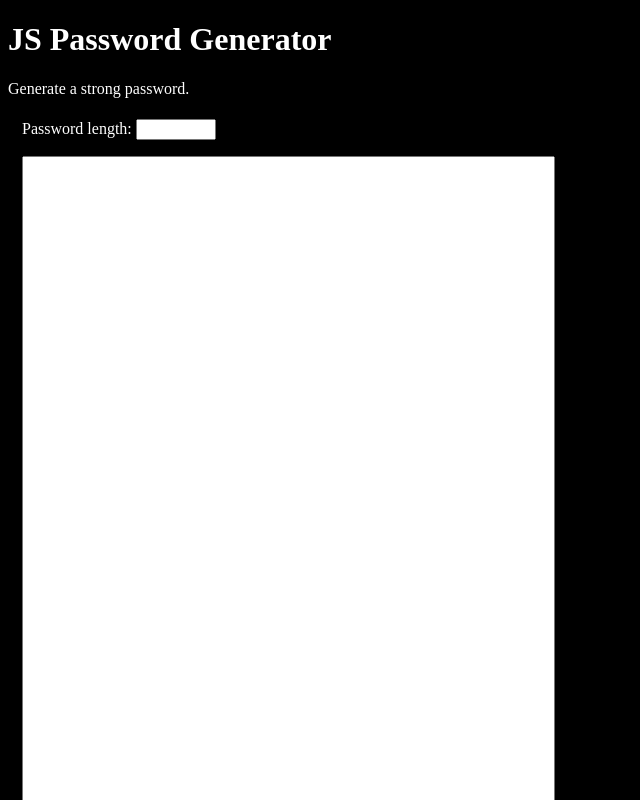
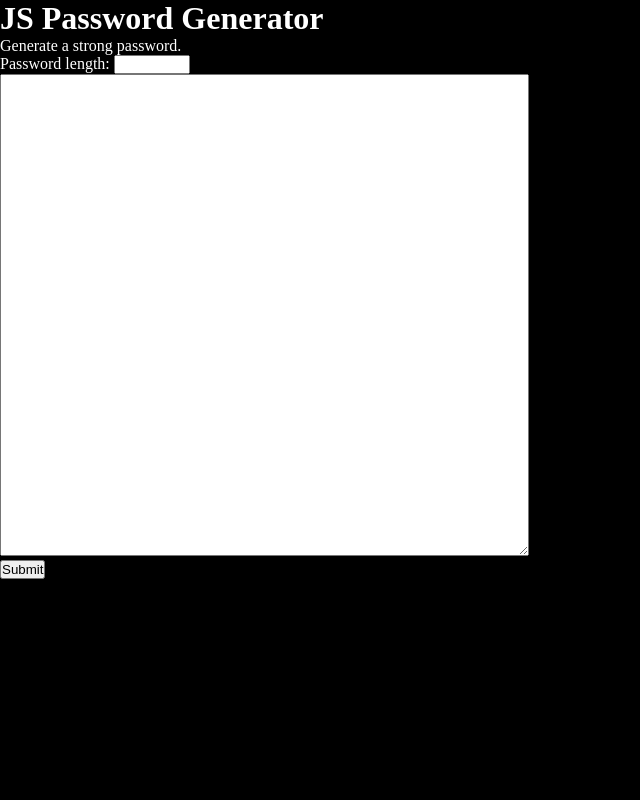
Before and after one commit to BrendanGasparin/js-password-generator, a plain HTML site: page index.html in a window 1280 px wide. Shown: the top 800 px of the page, without its empty margins (0-640 px from the left). Drawn offline with Linux system fonts and the light colour scheme.

Commit message:
Remove padding and margin from all elements

```diff
--- a/css/style.css
+++ b/css/style.css
@@ -1,3 +1,8 @@
+* {
+  margin: 0;
+  padding: 0;
+}
+
 body {
   background-color: #000000;
   color: #ffffff;
--- a/index.html
+++ b/index.html
@@ -15,7 +15,7 @@
         </label>
       </fieldset>
       <fieldset>
-        <textarea cols="64" rows="64"></textarea>
+        <textarea cols="64" rows="32"></textarea>
       </fieldset>
       <fieldset>
         <button>Submit</button>
```
